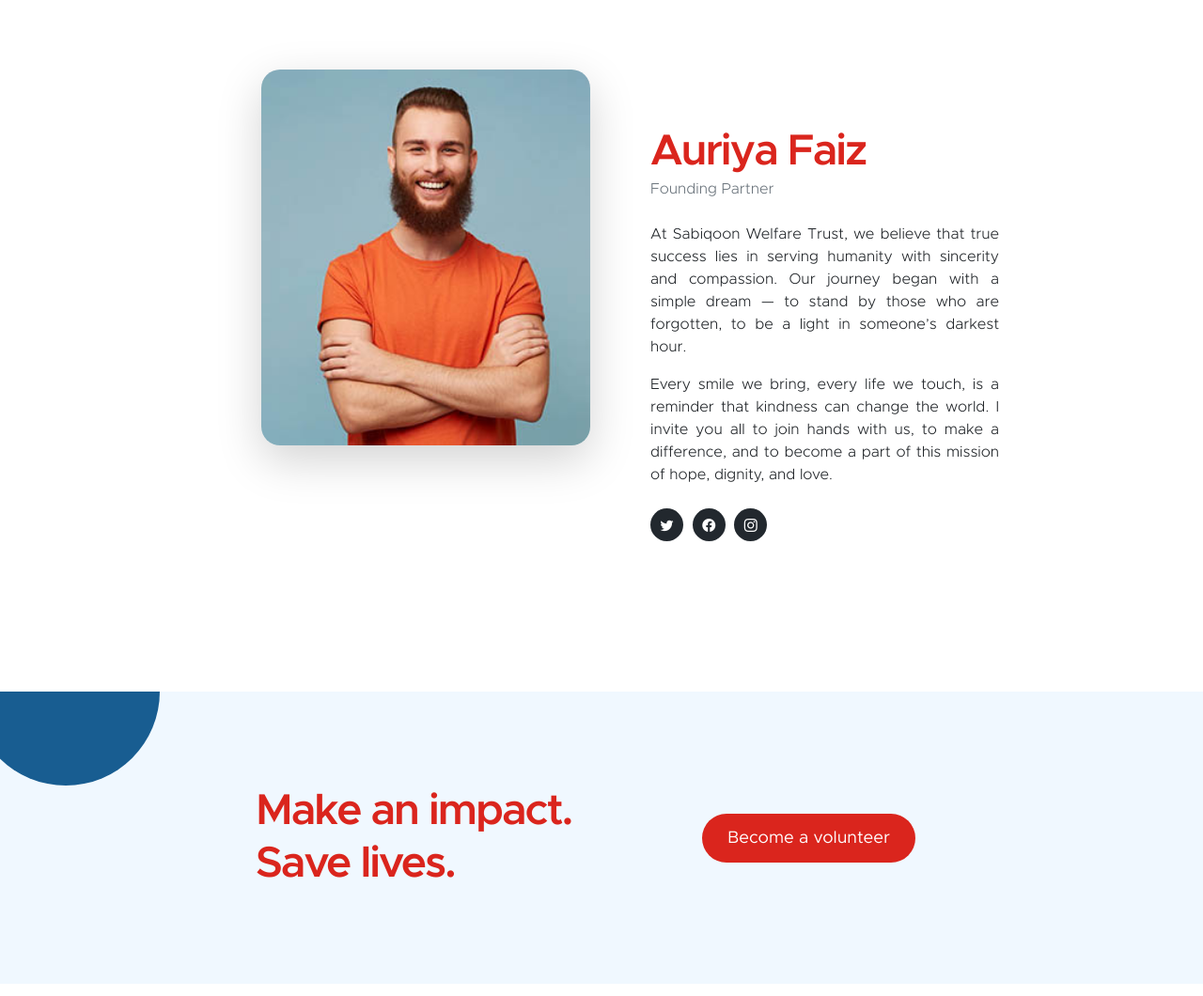
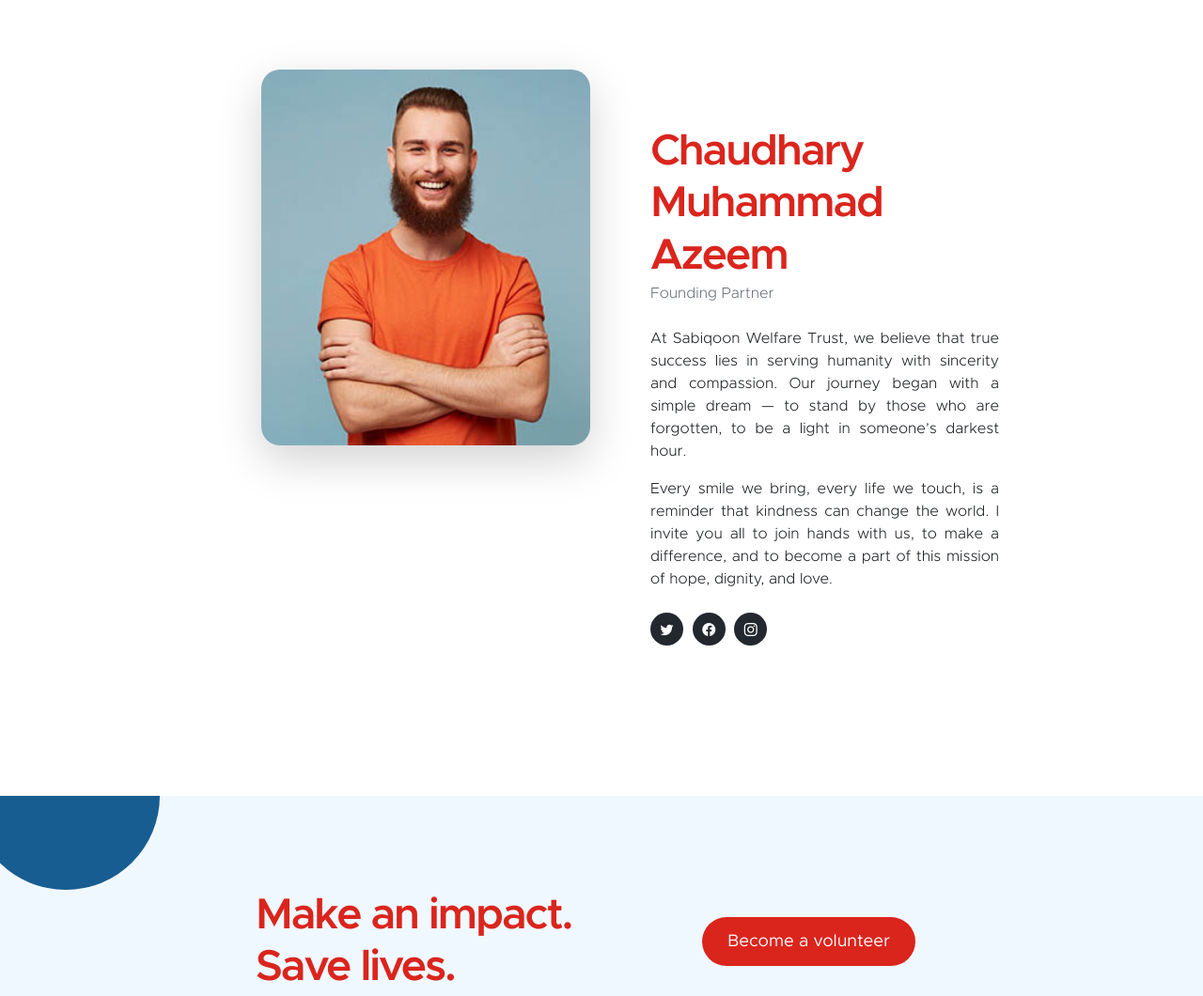
Before and after one commit to realauriya/dweb4, a plain HTML site: page docs/index.html in a window 1280 px wide. Shown: the part 2360-3420 px from the top of the page at 94% size. Drawn offline with Linux system fonts and the light colour scheme.

Commit message:
Founders and partners updated!

```diff
--- a/docs/index.html
+++ b/docs/index.html
@@ -299,7 +299,7 @@
 
                     <div class="col-lg-5 col-md-7 col-12">
                         <div class="custom-text-block">
-                            <h2 class="mb-0">Auriya Faiz</h2>
+                            <h2 class="mb-0">Chaudhary Muhammad Azeem</h2>
 
                             <p class="text-muted mb-lg-4 mb-md-4">Founding Partner</p>
 
@@ -870,7 +870,7 @@
                                     class="img-fluid avatar-image" alt="">
 
                                 <div class="d-flex flex-column justify-content-center ms-3">
-                                    <p class="mb-0">Auriya Faiz</p>
+                                    <p class="mb-0">Chaudhary Muhammad Shawal Azeem</p>
                                     <p class="mb-0"><strong>HR & Office Manager</strong></p>
                                 </div>
                             </div>
```
